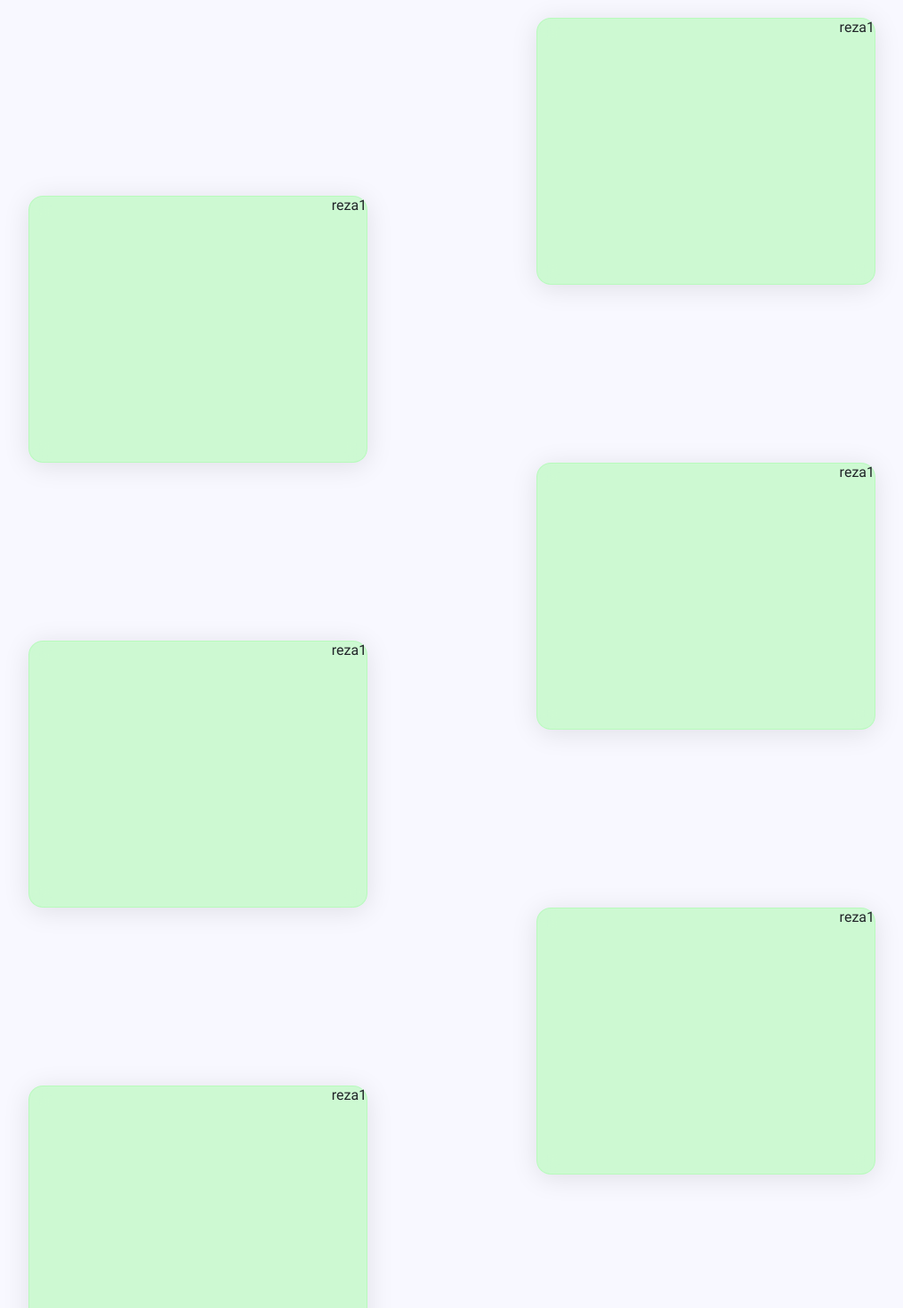
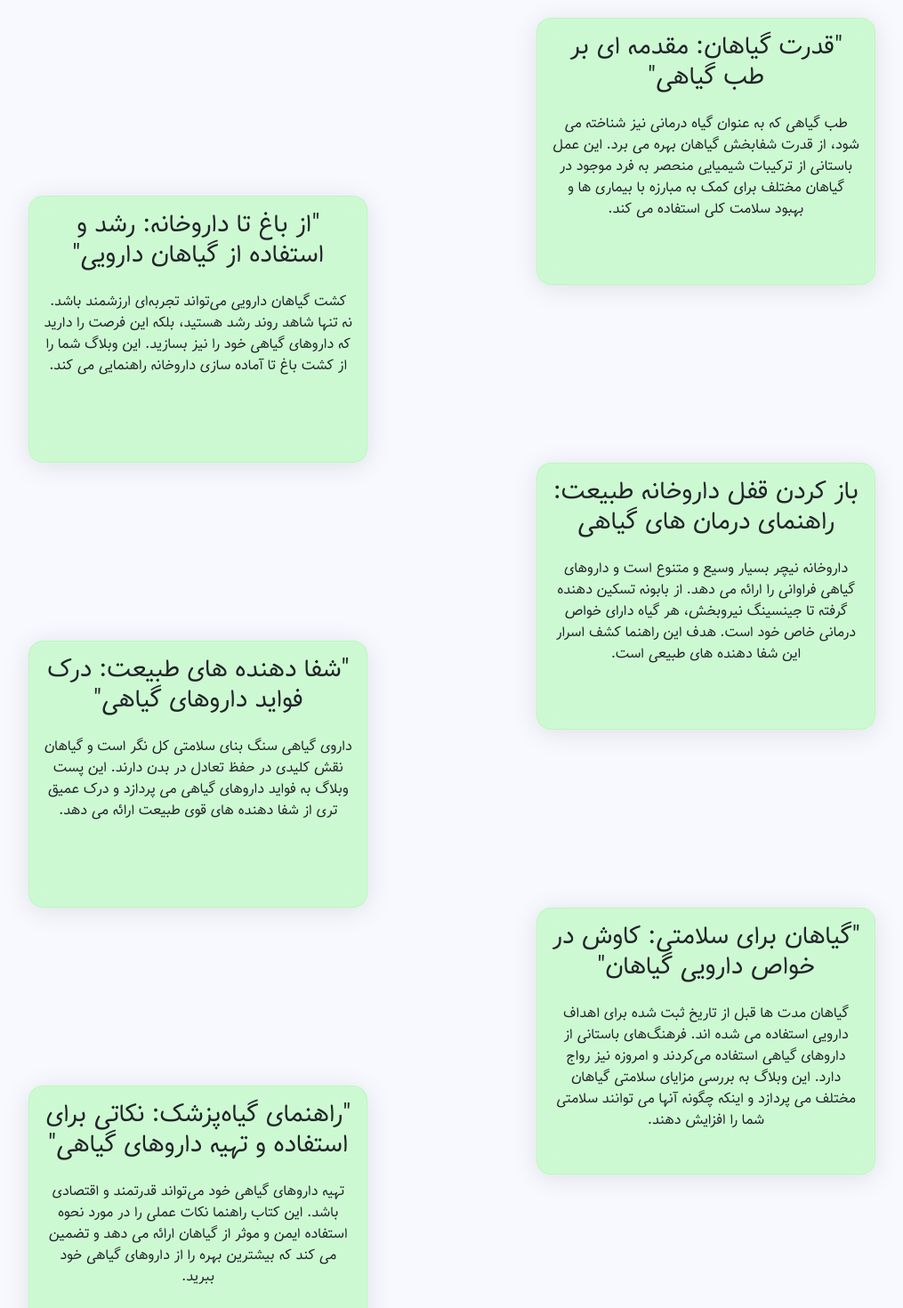
Before and after one commit to reza1899/Herbal_Medicines, a React (Create React App) app: page /blog in a window 1280 px wide. Shown: the part 160-1630 px from the top of the page at 89% size, without its empty margins (132-1147 px from the left). Built offline with nearby package versions, Linux system fonts and the light colour scheme.

Commit message:
update "مزاج شناسی" section codes and add some questions and answer to this codes

```diff
--- a/src/components/TemperamentSurvey/TemperamentSurvey.jsx
+++ b/src/components/TemperamentSurvey/TemperamentSurvey.jsx
@@ -1,8 +1,141 @@
+import React, {useState} from 'react';
+
+const questions = [
+    {
+        question: 'معمولا رنگ چهره شما چگونه است ؟',
+        options: ['سفید', 'تیره', "مایل به زرد", "مایل به قرمز"],
+    },
+    {
+        question: 'اشتها به غذا در شما چگونه است ؟',
+        options: ['پر اشتها', 'کم اشتها'],
+    },
+    {
+        question: 'دمای بدن خود را چگونه توصیف میکنید ؟',
+        options: ["معمولا سرد", "معمولا گرم"],
+    },
+    {
+        question: 'حال و هوای خود را در بیشتر روز ها چگونه توصیف میکنید ؟',
+        options: ["آرام و ریلکس" , "تند خو و عصبانی" , "خوش اخلاق و اجتماعی" , "بی قرار و آشفته"],
+    },
+    {
+        question: '',
+        options: [""],
+    },
+    {
+        question: '',
+        options: [""],
+    },
+    // Add more questions here...
+];
+
 const TemperamentSurvey = () => {
+    const [currentQuestion, setCurrentQuestion] = useState(0);
+    const [answers, setAnswers] = useState([]);
+    const [temperament, setTemperament] = useState(null);
+
+    const handleAnswer = (answer) => {
+        const newAnswers = [...answers, answer];
+
+        if (currentQuestion < questions.length - 1) {
+            setCurrentQuestion(currentQuestion + 1);
+            setAnswers(newAnswers);
+        } else {
+            const calculatedTemperament = calculateTemperament(newAnswers);
+            setTemperament(calculatedTemperament);
+        }
+    };
+
+    const calculateTemperament = (answers) => {
+        // Define a scoring system based on the questions and answer choices
+        let hotDryScore = 0;
+        let hotWetScore = 0;
+        let coldDryScore = 0;
+        let coldWetScore = 0;
+
+        // Customize the scoring system based on your preferences
+        answers.forEach((answer) => {
+            switch (answer) {
+                // رنگ پوست
+                case 'مایل به زرد':
+                    hotDryScore += 1;
+                    break;
+                case 'تیره':
+                    coldDryScore += 1;
+                    break;
+                case 'سفید':
+                    coldWetScore += 1;
+                    break;
+                case 'مایل به قرمز':
+                    hotWetScore += 1;
+                    break;
+                //     اشتها
+                case "پر اشتها":
+                    hotWetScore += 1;
+                    coldWetScore += 1;
+                    break;
+                case "کم اشتها":
+                    hotDryScore += 1;
+                    break;
+                //     دمای بدن
+                case "معمولا سرد":
+                    coldDryScore += 1;
+                    coldWetScore += 1;
+                    break;
+                case "معمولا گرم":
+                    hotWetScore += 1;
+                    hotDryScore += 1;
+                    break;
+                //     حالت روحی
+                    case "آرام و ریلکس":
+                    coldWetScore += 1;
+                    break;
+                case "تند خو و عصبانی":
+                    hotDryScore += 1;
+                    break;
+                case "خوش اخلاق و اجتماعی":
+                    hotWetScore += 1;
+                    break;
+                case "بی قرار و آشفته":
+                    coldDryScore += 1;
+                    break;
+
+                // Add more cases as needed...
+                default:
+                    break;
+            }
+        });
+
+        // Determine the temperament based on the scores
+        if (hotDryScore > hotWetScore && hotDryScore > coldDryScore && hotDryScore > coldWetScore) {
+            return 'گرم و خشک مزاج (صفراوی)';
+        } else if (hotWetScore > hotDryScore && hotWetScore > coldDryScore && hotWetScore > coldWetScore) {
+            return 'گرم و تر مزاج (دموی)';
+        } else if (coldDryScore > hotDryScore && coldDryScore > hotWetScore && coldDryScore > coldWetScore) {
+            return 'سرد و خسک مزاج (سوداوی)';
+        } else {
+            return 'سرد و تر مزاج (بلغمی)';
+        }
+    };
+
+    if (temperament) {
+        return (
+            <div>
+                <h1>Your Temperament is: {temperament}</h1>
+            </div>
+        );
+    }
+
     return (
-        <>
-                dsadsdas
-        </>
-    )
-}
+        <div>
+            <h1>Temperament Quiz</h1>
+            <p>{questions[currentQuestion].question}</p>
+            {questions[currentQuestion].options.map((option) => (
+                <button key={option} onClick={() => handleAnswer(option)}>
+                    {option}
+                </button>
+            ))}
+        </div>
+    );
+};
+
 export default TemperamentSurvey;
--- a/src/components/blog/blog.jsx
+++ b/src/components/blog/blog.jsx
@@ -1,5 +1,6 @@
 import './blog.css'
-import { useEffect } from 'react';
+import {useEffect} from 'react';
+
 const Blog = () => {
     useEffect(() => {
         // Select all the blog elements
@@ -18,30 +19,78 @@ const Blog = () => {
         setTimeout(animateBlogs, 500);
     }, []);
 
-return(
+    return (
         <>
             <div className='main_blog'>
                 <div className="blog_right">
-               <div  className='blog m-0'>
-                   reza1
+                    <div className='blog text-center p-3 m-0'>
+                        <h3>
+                            "قدرت گیاهان: مقدمه ای بر طب گیاهی"
+                        </h3>
+                        <p className="mt-4">
+                            طب گیاهی که به عنوان گیاه درمانی نیز شناخته می شود، از قدرت
+                            شفابخش گیاهان بهره می برد. این عمل باستانی از ترکیبات شیمیایی منحصر به فرد موجود در گیاهان
+                            مختلف
+                            برای کمک به مبارزه با بیماری ها و بهبود سلامت کلی استفاده می کند.
+                        </p>
                     </div>
-               <div className='blog'>
-                   reza1
+                    <div className='blog text-center p-3'>
+                        <h3>
+                            باز کردن قفل داروخانه طبیعت: راهنمای درمان های گیاهی
+                        </h3>
+                        <p className="mt-4">
+                            داروخانه نیچر بسیار وسیع و متنوع است
+                            و داروهای گیاهی فراوانی را ارائه می دهد. از بابونه تسکین دهنده گرفته تا جینسینگ نیروبخش، هر
+                            گیاه دارای خواص درمانی خاص خود است. هدف این راهنما کشف اسرار این شفا دهنده های طبیعی است.
+                        </p>
                     </div>
-               <div className='blog'>
-                   reza1
+                    <div className='blog text-center p-3 '>
+                        <h3>
+                            "گیاهان برای سلامتی: کاوش در خواص دارویی گیاهان"
+                        </h3>
+                        <p className="mt-4">
+                            گیاهان مدت ها قبل از تاریخ ثبت شده برای اهداف
+                            دارویی استفاده می شده اند. فرهنگ‌های باستانی از داروهای گیاهی استفاده می‌کردند و امروزه نیز
+                            رواج
+                            دارد. این وبلاگ به بررسی مزایای سلامتی گیاهان مختلف می پردازد و اینکه چگونه آنها می توانند
+                            سلامتی شما را افزایش دهند. </p>
+
                     </div>
 
                 </div>
                 <div className="blog_left">
-               <div className='blog'>
-                   reza1
+                    <div className='blog text-center p-3'>
+                        <h3>
+                            "از باغ تا داروخانه: رشد و استفاده از گیاهان دارویی"
+                        </h3>
+                        <p className="mt-4">
+                            کشت گیاهان دارویی می‌تواند تجربه‌ای ارزشمند
+                            باشد. نه تنها شاهد روند رشد هستید، بلکه این فرصت را دارید که داروهای گیاهی خود را نیز
+                            بسازید.
+                            این وبلاگ شما را از کشت باغ تا آماده سازی داروخانه راهنمایی می کند.
+                        </p>
                     </div>
-               <div className='blog'>
-                   reza1
+                    <div className='blog text-center p-3'>
+                        <h3>
+                            "شفا دهنده های طبیعت: درک فواید داروهای گیاهی" </h3>
+                        <p className="mt-4">
+                            داروی گیاهی سنگ بنای سلامتی کل نگر است و
+                            گیاهان
+                            نقش کلیدی در حفظ تعادل در بدن دارند. این پست وبلاگ به فواید داروهای گیاهی می پردازد و درک
+                            عمیق
+                            تری از شفا دهنده های قوی طبیعت ارائه می دهد.
+                        </p>
                     </div>
-               <div className='blog'>
-                   reza1
+                    <div className='blog text-center p-3'>
+                        <h3>
+                            "راهنمای گیاه‌پزشک: نکاتی برای استفاده و تهیه داروهای گیاهی"
+                        </h3>
+                        <p className="mt-4">
+                            تهیه داروهای گیاهی خود می‌تواند
+                            قدرتمند و اقتصادی باشد. این کتاب راهنما نکات عملی را در مورد نحوه استفاده ایمن و موثر از
+                            گیاهان
+                            ارائه می دهد و تضمین می کند که بیشترین بهره را از داروهای گیاهی خود ببرید.
+                        </p>
                     </div>
 
                 </div>
```
Lines whose indentation alone changed are shown as unchanged.
